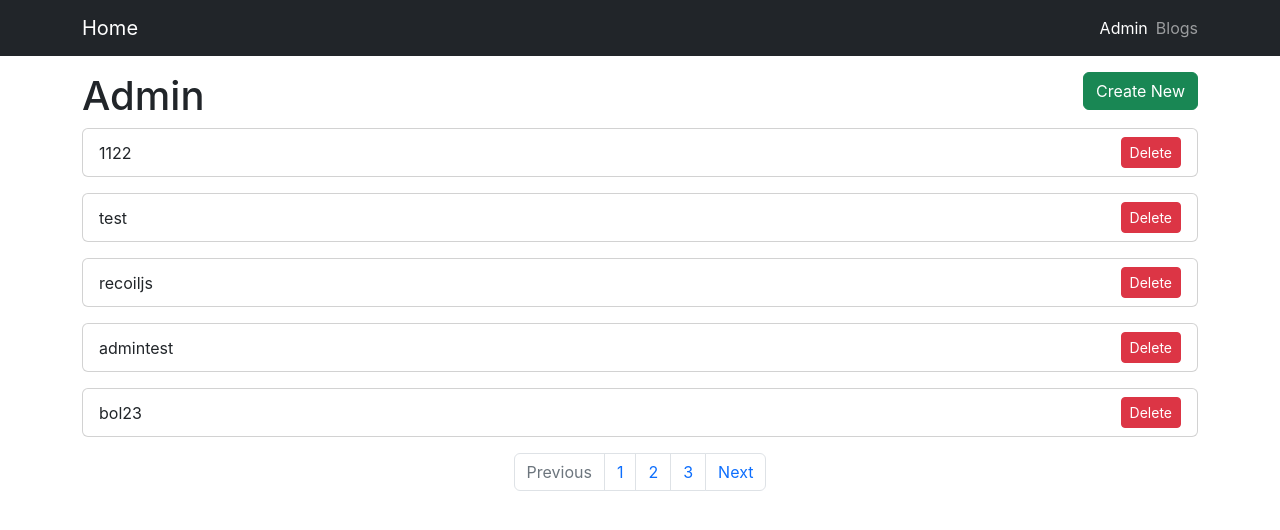
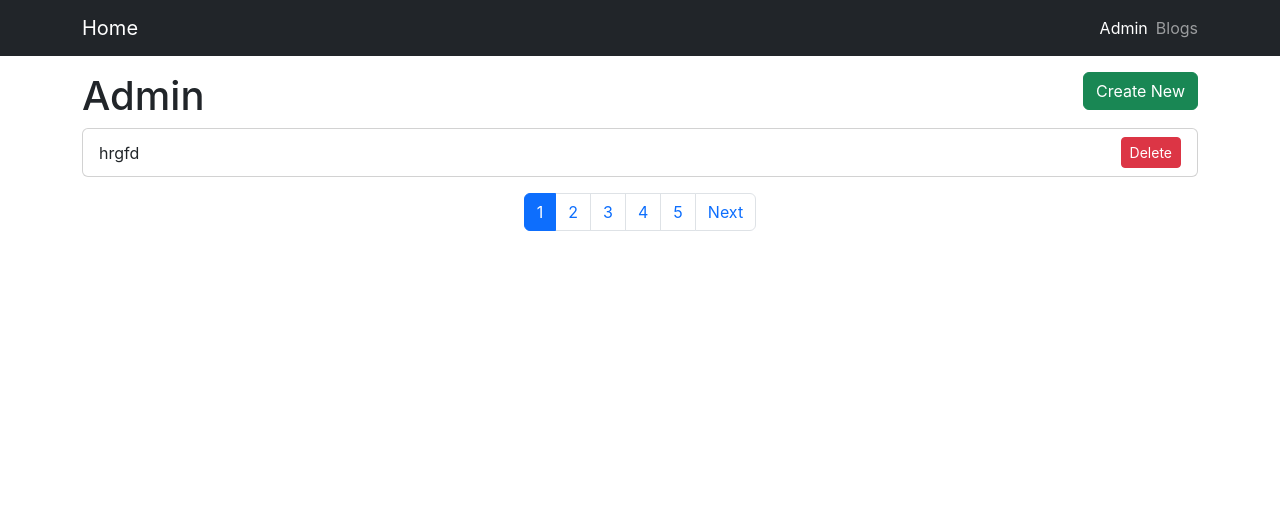
Before and after one commit to ehs0525/tilog, a React (Create React App) app: page /admin in a window 1280 px wide. Shown: the top 530 px of the page. Built offline with nearby package versions, Linux system fonts and the light colour scheme; data requests are answered from the project's data file.

Commit message:
Add: Pagination

```diff
--- a/db.json
+++ b/db.json
@@ -31,7 +31,7 @@
     {
       "title": "recoiljs",
       "content": "recoiljs content",
-      "isPrivate": false,
+      "isPrivate": true,
       "createdAt": 1679061338984,
       "id": 5
     },
@@ -48,6 +48,34 @@
       "isPrivate": false,
       "createdAt": 1679061499947,
       "id": 7
+    },
+    {
+      "title": "wooahgong",
+      "content": "hihihih",
+      "isPrivate": false,
+      "createdAt": 1679064534197,
+      "id": 8
+    },
+    {
+      "title": "zegd",
+      "content": "hgzzd",
+      "isPrivate": false,
+      "createdAt": 1679069699532,
+      "id": 9
+    },
+    {
+      "title": "gyhkv",
+      "content": "hcjgchc",
+      "isPrivate": false,
+      "createdAt": 1679069707508,
+      "id": 10
+    },
+    {
+      "title": "hrgfd",
+      "content": "retyhj",
+      "isPrivate": false,
+      "createdAt": 1679071360899,
+      "id": 11
     }
   ]
 }
--- a/src/components/BlogList.js
+++ b/src/components/BlogList.js
@@ -1,5 +1,5 @@
 import React, { useCallback, useEffect, useState } from "react";
-import { useNavigate } from "react-router-dom";
+import { useLocation, useNavigate } from "react-router-dom";
 import PropTypes from "prop-types";
 import axios from "axios";
 
@@ -10,11 +10,22 @@ import Pagination from "./Pagination";
 const BlogList = ({ isAdmin }) => {
   const [posts, setPosts] = useState([]);
   const [isLoading, setIsLoading] = useState(true);
+  const [currentPage, setCurrentPage] = useState(1);
+  const [numberOfPosts, setNumberOfPosts] = useState(0);
+  const [numberOfPages, setNumberOfPages] = useState(0);
   const navigate = useNavigate();
+  const location = useLocation();
+
+  const limit = 1;
+  const pageParam = new URLSearchParams(location.search).get("page");
 
   useEffect(() => {
-    fetchPosts(1);
-  }, []);
+    setNumberOfPages(Math.ceil(numberOfPosts / limit));
+  }, [numberOfPosts]);
+  useEffect(() => {
+    setCurrentPage(parseInt(pageParam) || 1);
+    fetchPosts(parseInt(pageParam) || 1);
+  }, [pageParam]);
 
   const onClickCard = useCallback(
     (id) => () => {
@@ -31,20 +42,33 @@ const BlogList = ({ isAdmin }) => {
     },
     []
   );
+  const onClickPagination = useCallback(
+    (page) => {
+      navigate(`${location.pathname}?page=${page}`);
+      fetchPosts(page);
+    },
+    [navigate]
+  );
 
   const fetchPosts = (page) => {
+    let params = {
+      _page: page,
+      _limit: limit,
+      _sort: "id",
+      _order: "desc",
+    };
+    if (!isAdmin) {
+      params = { ...params, isPrivate: false };
+    }
+
     axios
       .get(`http://localhost:3001/posts`, {
-        params: {
-          _page: page,
-          _limit: 5,
-          _sort: "id",
-          _order: "desc",
-        },
+        params,
       })
       .then((res) => {
         setPosts(res.data);
         setIsLoading(false);
+        setNumberOfPosts(res.headers["x-total-count"]);
       });
   };
 
@@ -62,7 +86,7 @@ const BlogList = ({ isAdmin }) => {
     <div>
       {publicPosts.map((post) => (
         <Card key={post.id} title={post.title} onClick={onClickCard(post.id)}>
-          {isAdmin ? (
+          {isAdmin && (
             <div>
               <button
                 className="btn btn-danger btn-sm"
@@ -71,10 +95,16 @@ const BlogList = ({ isAdmin }) => {
                 Delete
               </button>
             </div>
-          ) : null}
+          )}
         </Card>
       ))}
-      <Pagination />
+      {numberOfPages > 1 && (
+        <Pagination
+          currentPage={currentPage}
+          numberOfPages={numberOfPages}
+          onClick={onClickPagination}
+        />
+      )}
     </div>
   );
 };
--- a/src/components/Pagination.js
+++ b/src/components/Pagination.js
@@ -1,35 +1,78 @@
-import React from "react";
+import React, { useCallback } from "react";
+import propTypes from "prop-types";
 
-const Pagination = () => {
+const Pagination = ({ currentPage, numberOfPages, onClick, limit }) => {
+  const currentGroup = Math.ceil(currentPage / limit);
+  const lastGroup = Math.ceil(numberOfPages / limit);
+  const startPage = (currentGroup - 1) * limit + 1;
+  const numberOfPagesInCurrentGroup =
+    currentGroup === lastGroup ? numberOfPages % limit : limit;
+
+  const onClickPageNumber = useCallback(
+    (pageNumber) => () => {
+      onClick(pageNumber);
+    },
+    [onClick]
+  );
+
   return (
     <nav aria-label="Page navigation example">
       <ul className="pagination justify-content-center">
-        <li className="page-item disabled">
-          <a className="page-link">Previous</a>
-        </li>
-        <li className="page-item">
-          <a className="page-link" href="#">
-            1
-          </a>
-        </li>
-        <li className="page-item">
-          <a className="page-link" href="#">
-            2
-          </a>
-        </li>
-        <li className="page-item">
-          <a className="page-link" href="#">
-            3
-          </a>
-        </li>
-        <li className="page-item">
-          <a className="page-link" href="#">
-            Next
-          </a>
-        </li>
+        {currentGroup > 1 && (
+          <li className="page-item">
+            <div
+              className="page-link cursor-pointer"
+              onClick={onClickPageNumber(startPage - limit)}
+            >
+              Previous
+            </div>
+          </li>
+        )}
+        {Array(numberOfPagesInCurrentGroup)
+          .fill(startPage)
+          .map((v, i) => v + i)
+          .map((pageNumber) => {
+            return (
+              <li
+                key={pageNumber}
+                className={`page-item ${
+                  currentPage === pageNumber && "active"
+                }`}
+              >
+                <div
+                  className="page-link cursor-pointer"
+                  onClick={onClickPageNumber(pageNumber)}
+                >
+                  {pageNumber}
+                </div>
+              </li>
+            );
+          })}
+        {currentGroup !== lastGroup && (
+          <li className="page-item">
+            <div
+              className="page-link cursor-pointer"
+              onClick={onClickPageNumber(startPage + limit)}
+            >
+              Next
+            </div>
+          </li>
+        )}
       </ul>
     </nav>
   );
 };
 
+Pagination.propTypes = {
+  currentPage: propTypes.number,
+  numberOfPages: propTypes.number.isRequired,
+  onClick: propTypes.func.isRequired,
+  limit: propTypes.number,
+};
+
+Pagination.defaultProps = {
+  currentPage: 1,
+  limit: 5,
+};
+
 export default Pagination;
```
